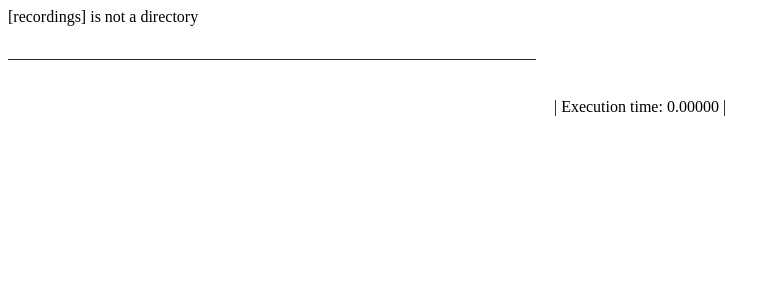
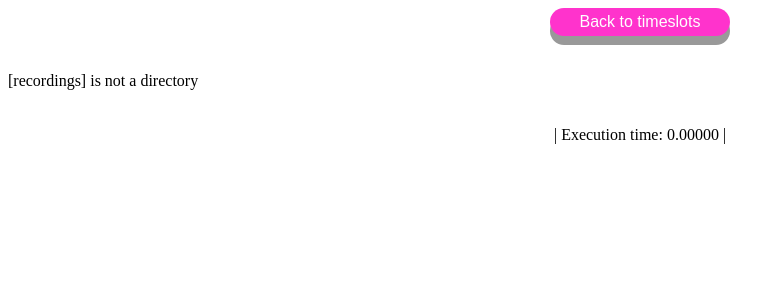
Before and after one commit to harmcoenen/website, a PHP site: page /recordings.php in a window 1280 px wide. Shown: the top 300 px of the page, without its empty margins (0-784 px from the left). Run offline with PHP 8.4, Linux system fonts and the light colour scheme.

Commit message:
Use real buttons now

```diff
--- a/public/www/recordings.php
+++ b/public/www/recordings.php
@@ -1,3 +1,34 @@
+<!DOCTYPE html>
+<html>
+<head>
+<style>
+.button {
+  padding: 5px 30px;
+  font-size: 16px;
+  text-align: center;
+  cursor: pointer;
+  outline: none;
+  color: #fff;
+  background-color: #ff33cc;
+  border: none;
+  border-radius: 15px;
+  box-shadow: 0 9px #999;
+}
+
+.button:hover {background-color: #cc0099}
+
+.button:active {
+  background-color: #cc0099;
+  box-shadow: 0 5px #666;
+  transform: translateY(4px);
+}
+</style>
+</head>
+<body>
+
+<center><button onclick="location.href='http://www.familiecoenen.nl/recordings.php'" class="button">Back to timeslots</button></center>
+<br><br>
+
 <?php
 // http://www.familiecoenen.nl/recordings.php
 // http://www.familiecoenen.nl/recordings.php?timeslot=2019.01.25-17hrs
@@ -15,12 +46,17 @@
         $d->close();
 
         $timeslots = glob("*", GLOB_ONLYDIR);
-        echo "Number of timeslots found is: " . count($timeslots) . "<br>";
-        foreach ($timeslots as $timeslot) {
-            //echo $timeslot . "<br>";
-            echo "[$timeslot], ";
+        $n_timeslots = count($timeslots);
+        echo "$n_timeslots timeslots found" . "<br>";
+        echo("<center><table style='width:80%'>");
+        for($index = 0; $index < $n_timeslots; $index++) {
+            $timeslot = $timeslots[$index];
+            if (($index % 6) == 0) echo("<tr>");
+            // echo("<td><a href='../recordings.php?timeslot=$timeslot'>[$timeslot]</a></td>");
+            echo("<td><button onclick=\"location.href='../recordings.php?timeslot=$timeslot'\" class=\"button\">$timeslot</button></td>");
+            if ((($index + 1) % 6) == 0) echo("</tr>");
         }
-        //print_r($timeslots);
+        echo("</table></center>");
     } else {
         echo "[$dir] is not a directory" . "<br>";
     }
@@ -41,7 +77,6 @@
         foreach ($pictures as $picture) {
             echo "[$picture], ";
         }
-        //print_r($timeslots);
     } else {
         echo "[$timeslot] is not a directory" . "<br>";
     }
@@ -60,10 +95,11 @@
 //print_r($b);
 //echo '<img src="recordings/2019.01.25-14hrs/2019_01_25_14_04_26.jpeg" />';
 
-print "<br>__________________________________________________________________<br>";
-
 $stoptime = microtime(true);
 
 print "<br><br><center>| Execution time: " . number_format( ($stoptime - $starttime), 5) . " |</center><br><br>";
 
 ?>
+
+</body>
+</html>
```
